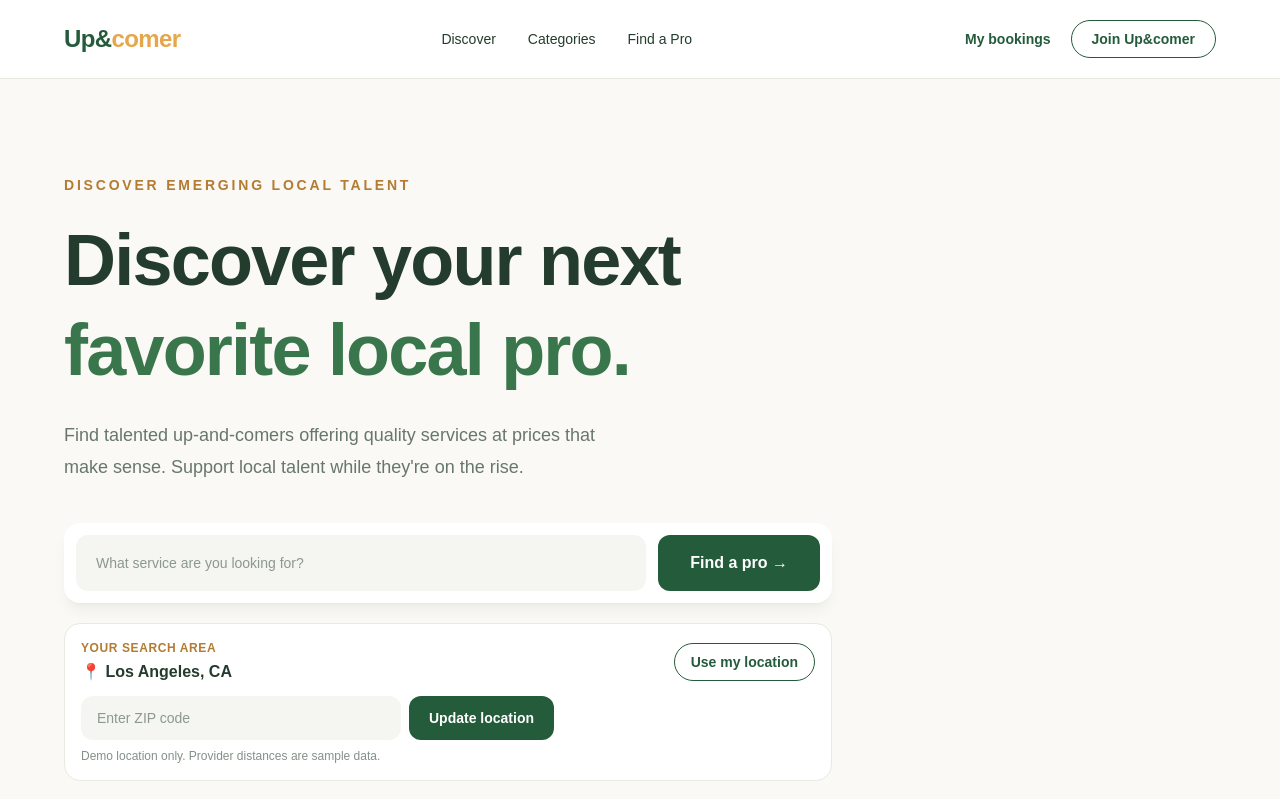
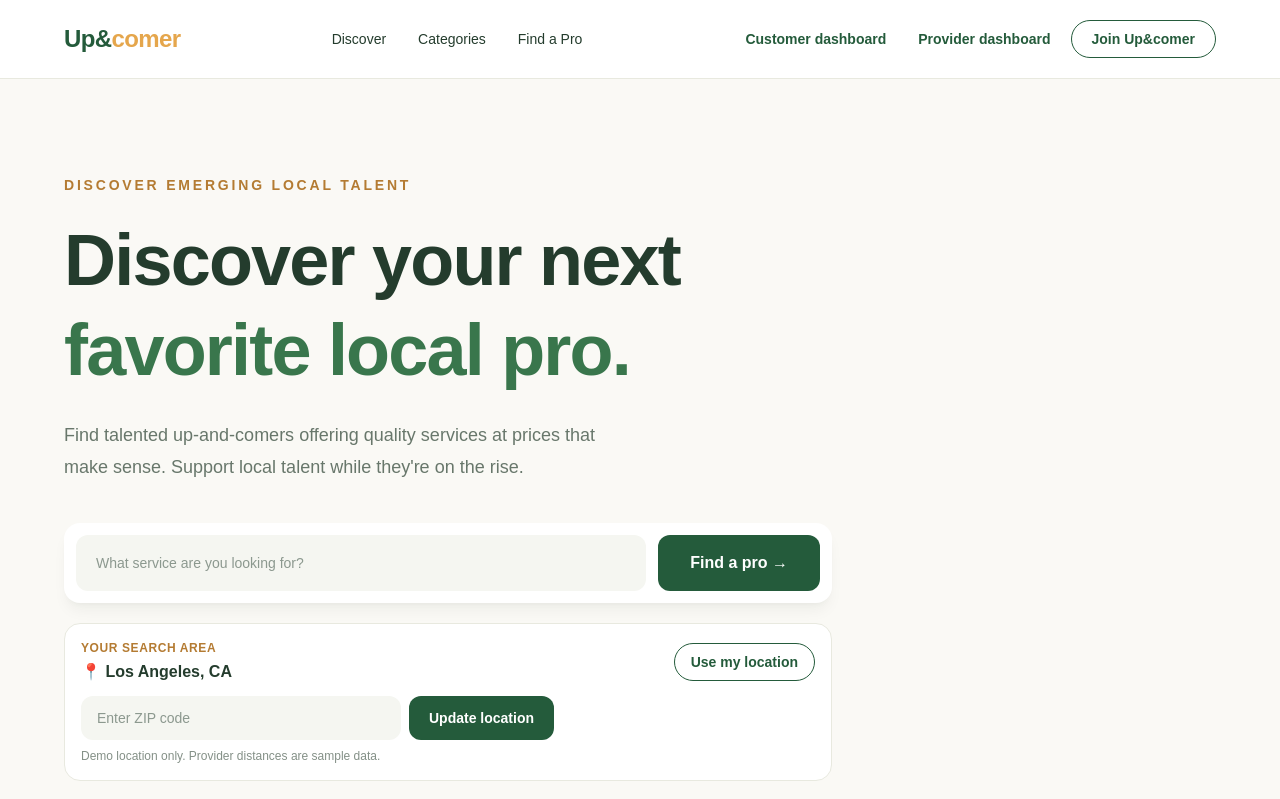
Before and after one commit to ajitdhillon96/upncomer, a Next.js app: page / in a window 1280 px wide. Shown: the top 799 px of the page. Built offline with nearby package versions, Linux system fonts and the light colour scheme.

Commit message:
Make customer and provider dashboards directly accessible from navigation

```diff
--- a/src/app/page.tsx
+++ b/src/app/page.tsx
@@ -50,7 +50,7 @@ return <main className="min-h-screen bg-[#faf9f5] text-[#243c2d]">
 <nav className="flex items-center justify-between border-b border-[#e8e9df] bg-white px-6 py-5 md:px-16">
 <a href="#" className="text-2xl font-black tracking-tight text-[#245b3b]">Up&<span className="text-[#e5a64c]">comer</span></a>
 <div className="hidden items-center gap-8 text-sm font-medium md:flex"><a href="#discover">Discover</a><a href="#categories">Categories</a><a href="#providers">Find a Pro</a></div>
-<div className="flex items-center gap-2"><button onClick={()=>{setDashboard("customer");setMessage("")}} className="hidden rounded-full px-3 py-2 text-sm font-semibold text-[#245b3b] hover:bg-[#edf4ec] sm:block">My bookings</button><button onClick={()=>setJoinOpen(true)} className="rounded-full border border-[#245b3b] px-5 py-2 text-sm font-semibold text-[#245b3b] hover:bg-[#245b3b] hover:text-white">Join Up&comer</button></div>
+<div className="flex items-center gap-1 sm:gap-2"><button onClick={()=>{setDashboard("customer");setMessage("")}} className="rounded-full px-2 py-2 text-xs font-semibold text-[#245b3b] hover:bg-[#edf4ec] sm:px-3 sm:text-sm">Customer dashboard</button><button onClick={()=>{setDashboard("provider");setMessage("")}} className="rounded-full px-2 py-2 text-xs font-semibold text-[#245b3b] hover:bg-[#edf4ec] sm:px-3 sm:text-sm">Provider dashboard</button><button onClick={()=>setJoinOpen(true)} className="rounded-full border border-[#245b3b] px-3 py-2 text-xs font-semibold text-[#245b3b] hover:bg-[#245b3b] hover:text-white sm:px-5 sm:text-sm">Join Up&comer</button></div>
 </nav>
 <section id="discover" className="px-6 py-16 md:px-16 md:py-24"><div className="mx-auto max-w-6xl">
 <div className="max-w-3xl"><p className="mb-5 text-sm font-bold uppercase tracking-[0.2em] text-[#b47b32]">Discover emerging local talent</p><h1 className="text-5xl font-black leading-tight tracking-tight md:text-7xl">Discover your next<span className="block text-[#39764c]">favorite local pro.</span></h1><p className="mt-6 max-w-xl text-lg leading-8 text-[#68776b]">Find talented up-and-comers offering quality services at prices that make sense. Support local talent while they're on the rise.</p></div>
```
